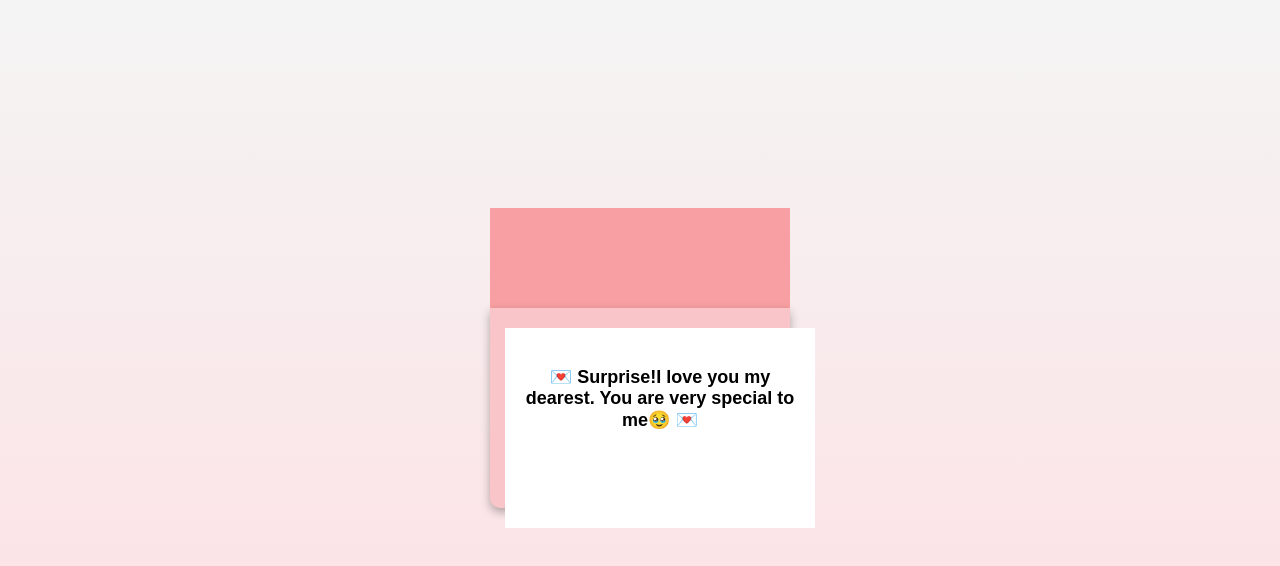
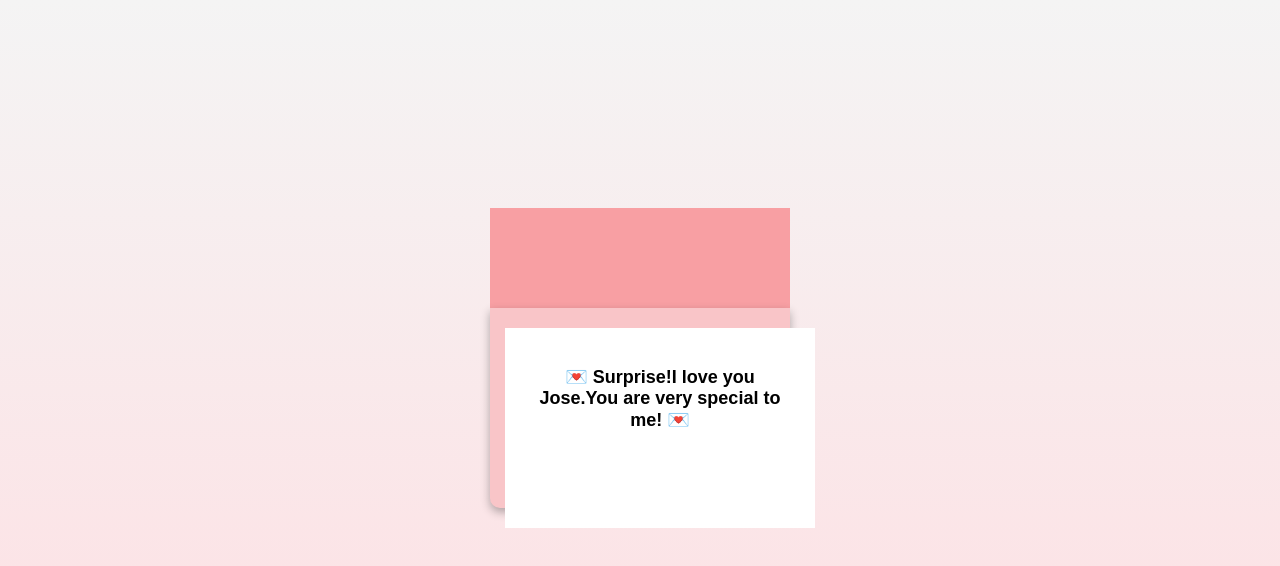
Before and after one commit to chasealexiei29/envelope, a plain HTML site: page index.html in a window 1280 px wide. Both pictures are taken after a click on the element 640 px from the left and 408 px from the top of the page. Drawn offline with Linux system fonts and the light colour scheme.

Commit message:
Update index.html

```diff
--- a/index.html
+++ b/index.html
@@ -15,7 +15,7 @@
                 <div class="heart">❤️</div>
             </div>
             <div class="letter">
-                <p>💌 Surprise!I love you my dearest. You are very special to me🥹 💌</p>
+                <p>💌 Surprise!I love you Jose.You are very special to me! 💌</p>
             </div>
         </div>
     </div>
```
